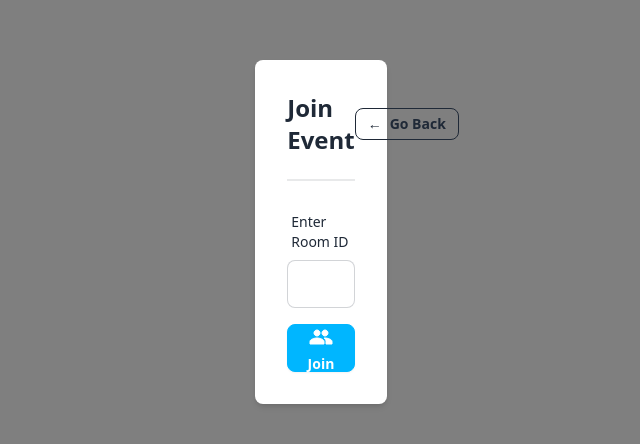
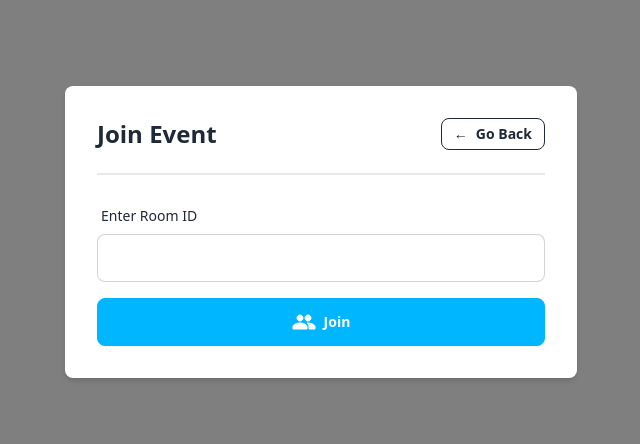
Before and after one commit to matthew110703/Event-Management-App, a React (Vite) app: page /join-event in a window 1280 px wide. Shown: the part 168-612 px from the top of the page, without its empty margins (319-959 px from the left). Built offline with nearby package versions, Linux system fonts and the light colour scheme.

Commit message:
Update Modal.jsx

```diff
--- a/src/components/layout/Modal.jsx
+++ b/src/components/layout/Modal.jsx
@@ -8,8 +8,8 @@ const Portal = ({ children }) => {
 const Modal = ({ children }) => {
   return (
     <Portal>
-      <div className="absolute inset-0 m-0 flex items-center justify-center bg-black bg-opacity-50 p-0">
-        <main>{children}</main>
+      <div className="absolute inset-0 m-0 flex w-full items-center justify-center bg-black bg-opacity-50 p-0">
+        <main className="container">{children}</main>
       </div>
     </Portal>
   );
```
